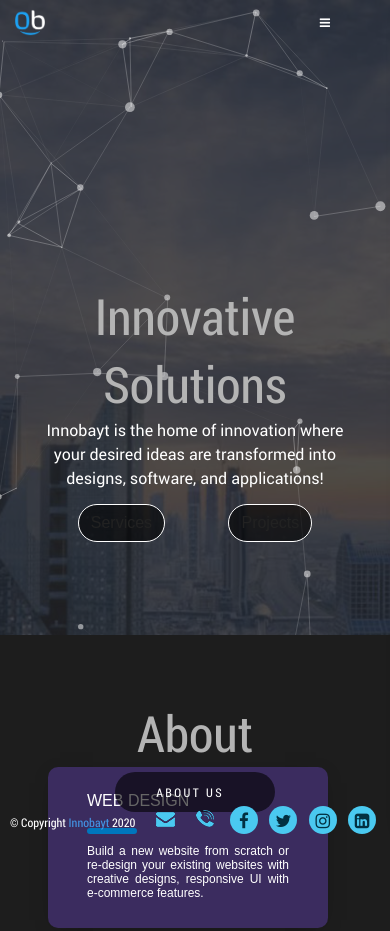
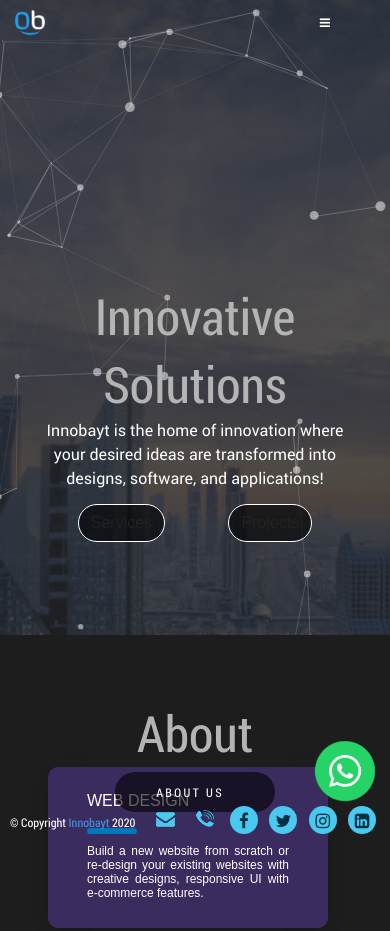
Before and after one commit to mohamedthouship/innobaytsolutionsdesigntest, a plain HTML site: page index.html in a window 390 px wide. Shown: the top 931 px of the page. Drawn offline with nearby package versions, Linux system fonts and the light colour scheme.

Commit message:
whatsapp added

```diff
--- a/index.html
+++ b/index.html
@@ -706,6 +706,9 @@
 							<li><a href="https://www.instagram.com/innobayt/" class="p-2 pl-0"><i class="fa fa-instagram" aria-hidden="true"></i></i></a></li>
 							<li><a href="https://www.linkedin.com/company/innobayt-solutions/" class="p-2 pl-0"><i class="fa fa-linkedin-square" aria-hidden="true"></i></a></li>
 							</ul>
+							<a class="whatsappbtn d-sm-none d-xs-inline-block" href="https://wa.me/971585348237?text=Hello%20Innobayt%20Solutions" style="position: fixed; bottom: 35px; right: 5px; margin: 0; padding: 5px 10px; z-index:1">
+							<img src="images/whatsappimg.png" width="60" height="60" style="height: 60px" alt="innobayt whatsapp number">
+							</a>
 				  </div>
 			</div>
       </footer>
```
